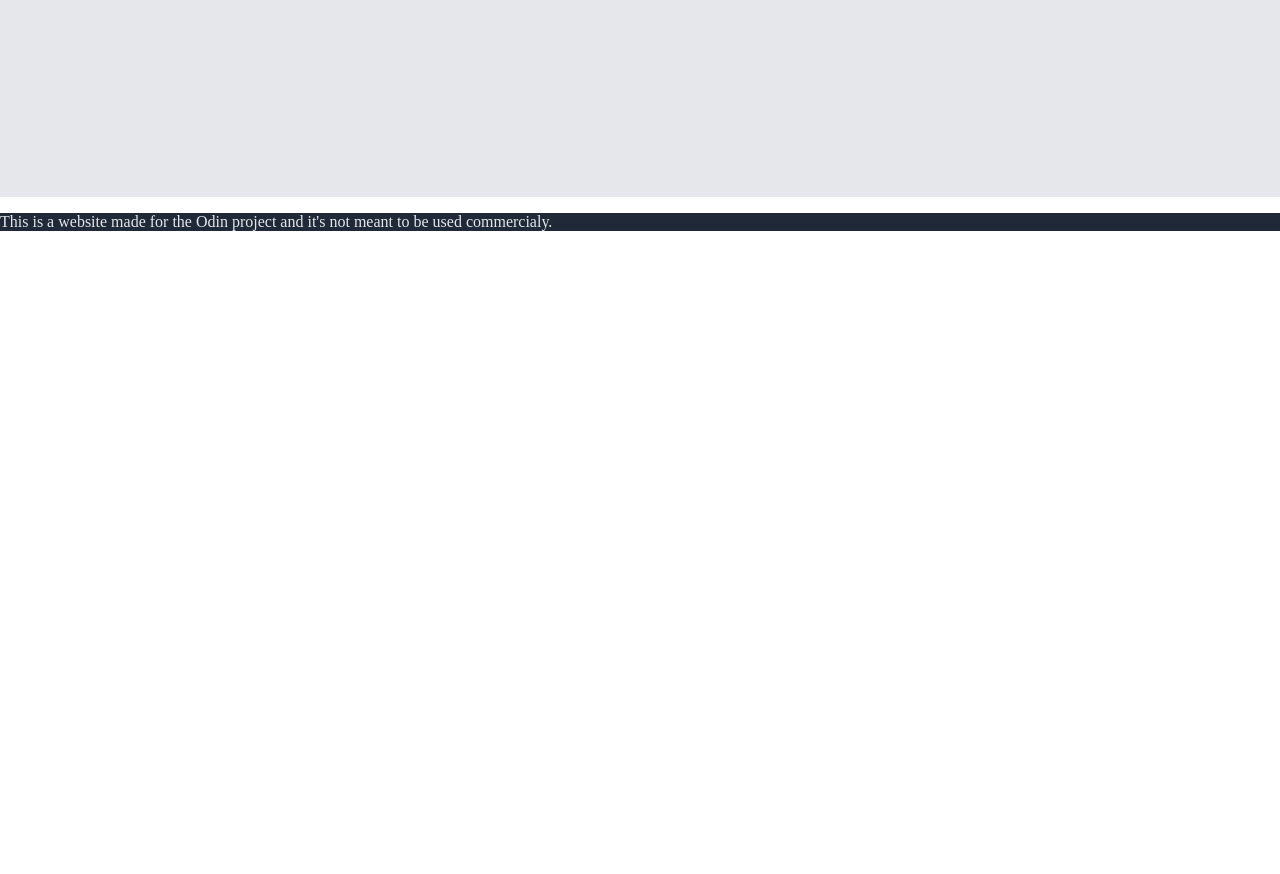
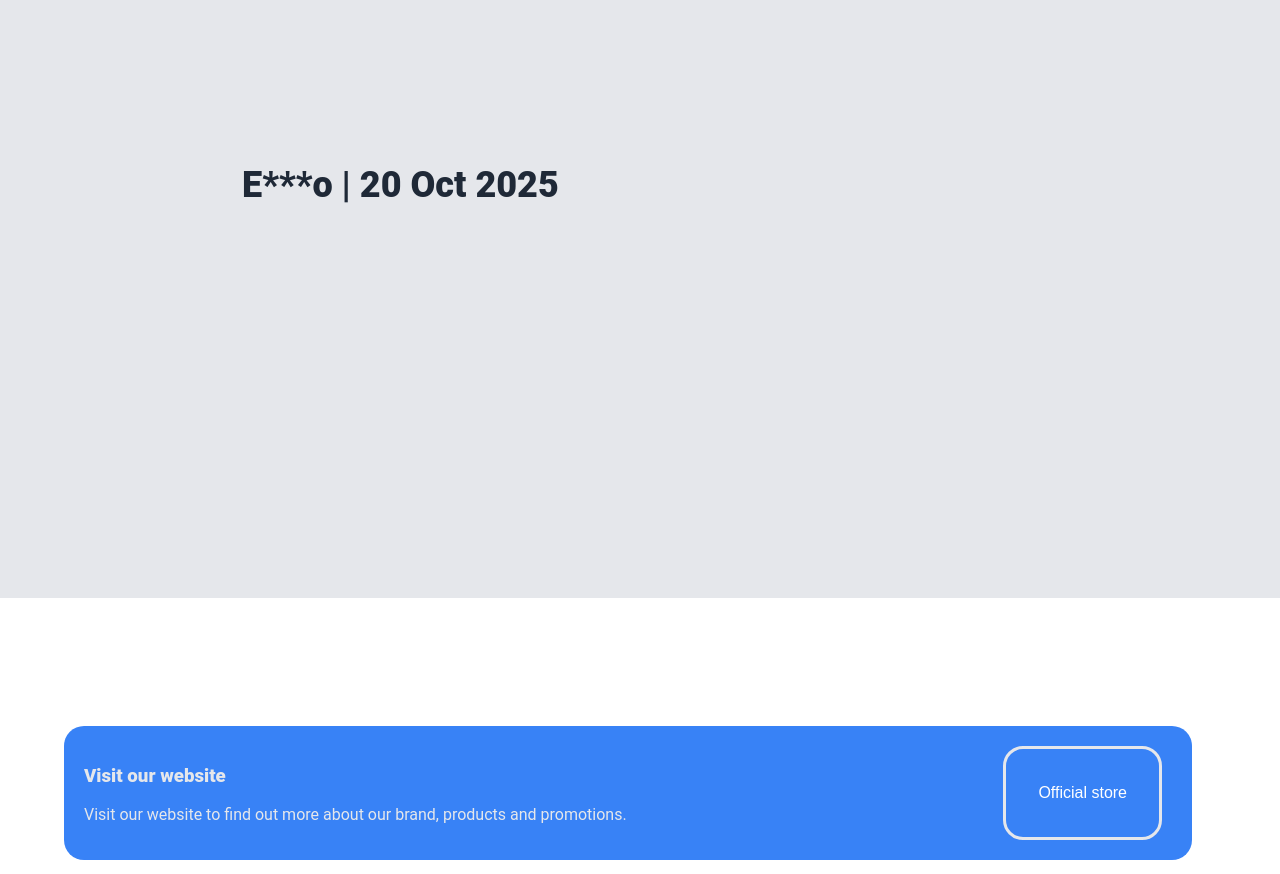
Before and after one commit to marstilen/TOP-Project-Landing-Page, a plain HTML site: page index.html in a window 1280 px wide. Shown: the part 1546-2420 px from the top of the page. Before the commit the page ends 1793 px from the top, so only its background shows below. Drawn offline with Linux system fonts and the light colour scheme.

Commit message:
Add call to action and footer

```diff
--- a/index.html
+++ b/index.html
@@ -95,6 +95,16 @@
         ratio is very good.
         <div class="username">E***o | 20 Oct 2025</div>
       </div>
+      <div class="call-to-action">
+        <div>
+          <h3>Visit our website</h3>
+          <p>
+            Visit our website to find out more about our brand, products and
+            promotions.
+          </p>
+        </div>
+        <button>Official store</button>
+      </div>
     </main>
     <footer>
       <p>
--- a/styles/main.css
+++ b/styles/main.css
@@ -1,6 +1,11 @@
+* {
+}
+
 body{
     margin: 0;
     padding: 0;
+    font-family: 'roboto';
+    box-sizing:border-box;
 }
 
 footer,
@@ -40,7 +45,8 @@ h1{
     color: #E5E7EB;
 }
 
-header button{
+header button,
+main button{
 background-color: #3882F6;
   border: none;
   color: white;
@@ -73,8 +79,10 @@ background-color: #3882F6;
 }
 
 .card-container{
+    height: 50vh;
     display:flex;
     justify-content: space-between;
+    align-items: center;
 }
 
  .card {
@@ -95,5 +103,37 @@ background-color: #3882F6;
     font-size: 36px;
     color: #1F2937;
     font-weight: 300;
-    padding:200px 100px;
+    padding:200px 50px;
 }
+.username{
+    font-weight: 800;
+    margin: 15vw;
+}
+.call-to-action{
+    background-color: #3882F6;
+    margin-left: 5vw;
+    margin-right: 5vw;
+    margin-top: 10vw;
+    margin-bottom: 10vw;
+    border-radius: 20px;
+    padding: 20px;
+    color: #E5E7EB;
+    width: 85vw;
+    display: flex;
+    justify-content: space-between;
+}
+.call-to-action h3{
+    font-weight: 800;
+}
+.call-to-action button{
+    border-color:#E5E7EB;
+    border-style: solid;
+    border-radius: 20px;
+    margin-right: 10px;
+}
+footer{
+    height: 10vw;
+    display: flex;
+    justify-content: center;
+    align-items: center;
+}
```
